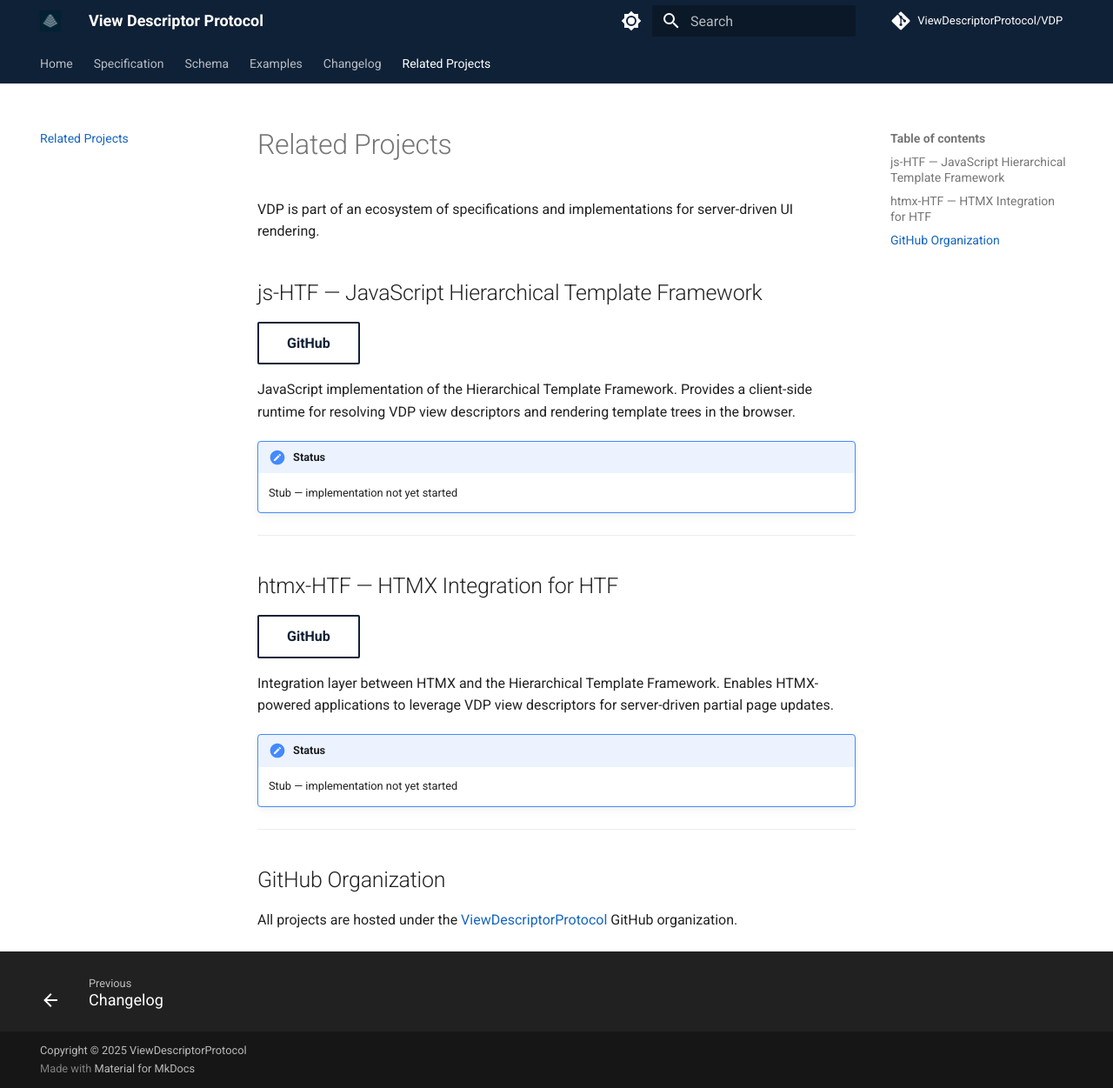
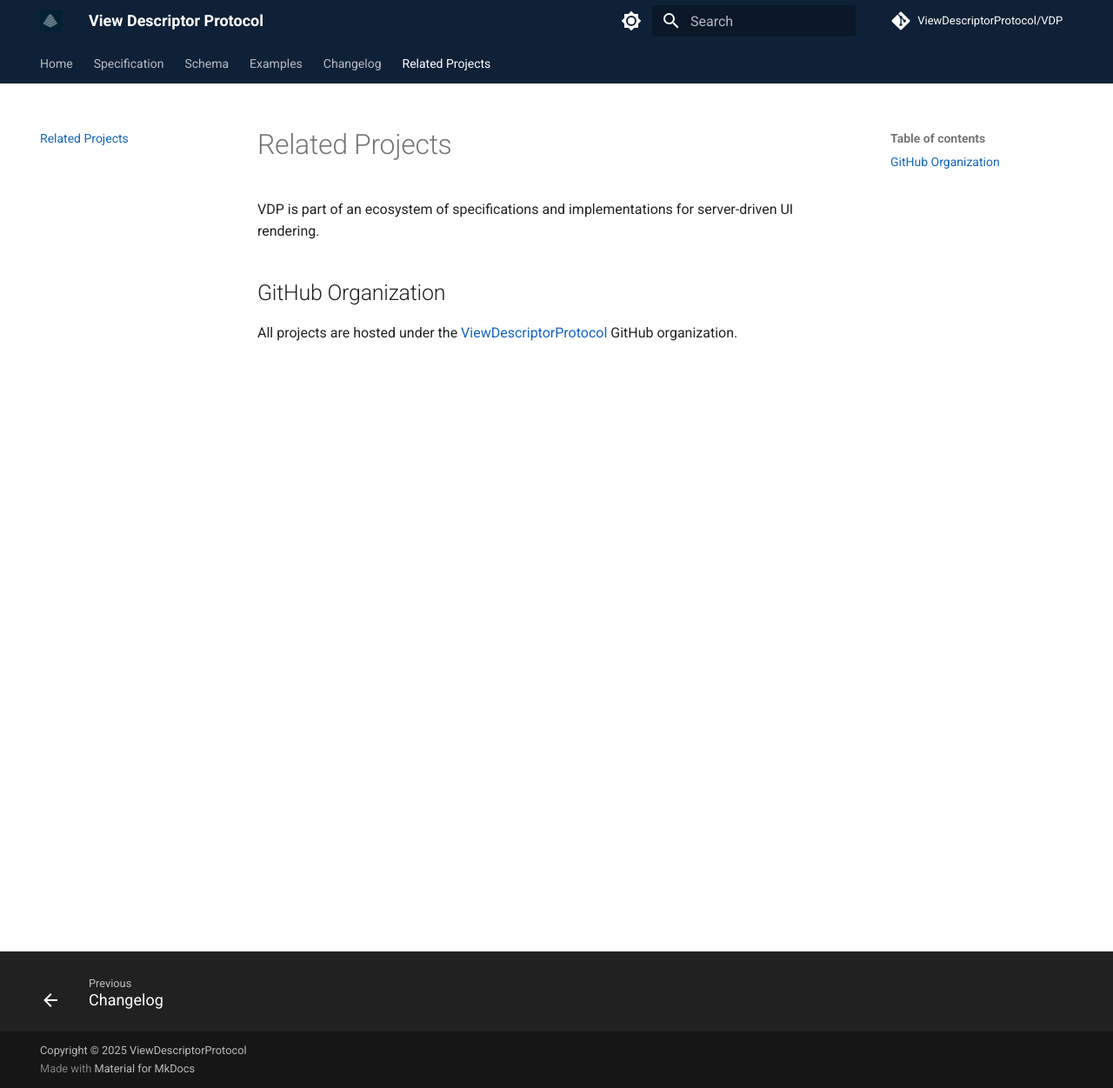
Before and after one commit to ViewDescriptorProtocol/ViewDescriptorProtocol.github.io, an MkDocs documentation site: the page built from docs/related-projects.md, in a window 1280 px wide and 1251 px high. Shown: the whole window at 87% size. Built offline with MkDocs 1.6.1 and Material for MkDocs 9.7.7, drawn with Linux system fonts in a browser that asks for light colours; comment, search, counter and statistics services are not loaded.

Commit message:
Remove the js-HTF and htmx-HTF sections from related projects.
Both are unstarted stubs, so drop them from the page until there is
something real to point at.

```diff
--- a/docs/related-projects.md
+++ b/docs/related-projects.md
@@ -2,28 +2,6 @@
 
 VDP is part of an ecosystem of specifications and implementations for server-driven UI rendering.
 
-## js-HTF — JavaScript Hierarchical Template Framework
-
-[GitHub](https://github.com/ViewDescriptorProtocol/js-HTF){ .md-button }
-
-JavaScript implementation of the Hierarchical Template Framework. Provides a client-side runtime for resolving VDP view descriptors and rendering template trees in the browser.
-
-!!! note "Status"
-    Stub — implementation not yet started
-
----
-
-## htmx-HTF — HTMX Integration for HTF
-
-[GitHub](https://github.com/ViewDescriptorProtocol/htmx-HTF){ .md-button }
-
-Integration layer between HTMX and the Hierarchical Template Framework. Enables HTMX-powered applications to leverage VDP view descriptors for server-driven partial page updates.
-
-!!! note "Status"
-    Stub — implementation not yet started
-
----
-
 ## GitHub Organization
 
 All projects are hosted under the [ViewDescriptorProtocol](https://github.com/ViewDescriptorProtocol) GitHub organization.
```
